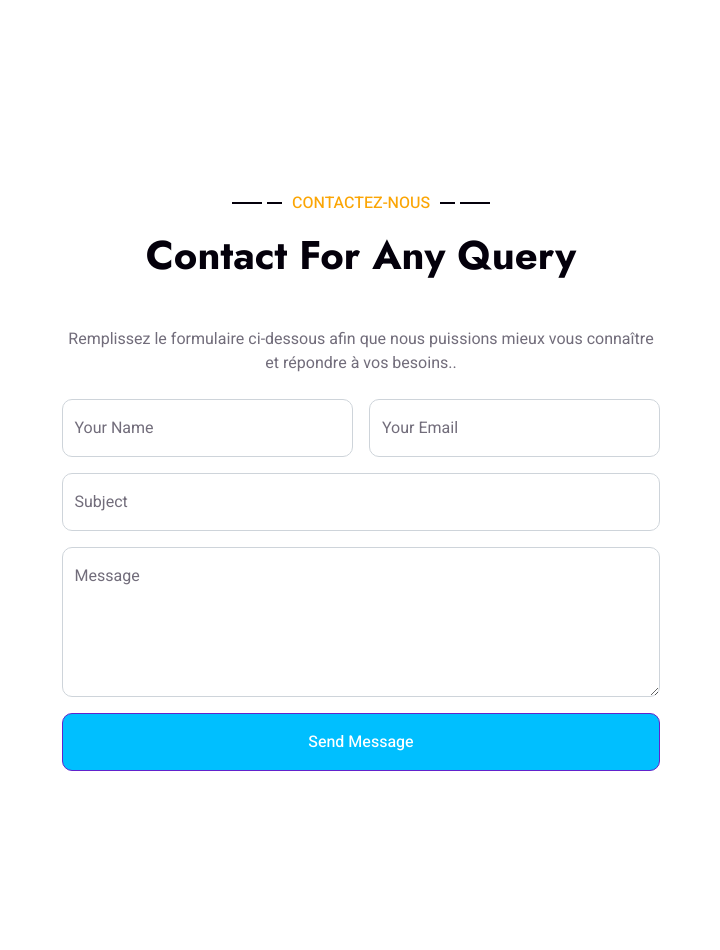
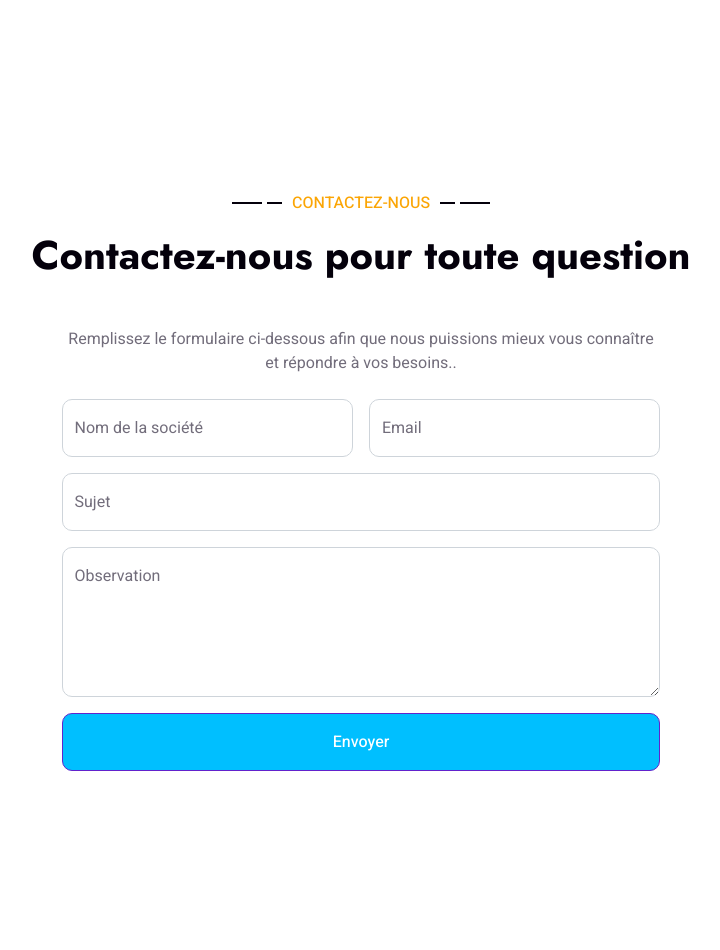
Before and after one commit to rira453/fine_ao, a Django app: page /contact.html in a window 1280 px wide. Shown: the part 498-1448 px from the top of the page, without its empty margins (279-999 px from the left). Run offline with Django 5.2, Linux system fonts and the light colour scheme; some libraries are stand-ins or nearby versions.

Commit message:
commit attempt

```diff
--- a/templates/contact.html
+++ b/templates/contact.html
@@ -189,7 +189,7 @@
             <div class="container py-5 px-lg-5">
                 <div class="wow fadeInUp" data-wow-delay="0.1s">
                     <p class="section-title text-secondary justify-content-center"><span></span>Contactez-nous<span></span></p>
-                    <h1 class="text-center mb-5">Contact For Any Query</h1>
+                    <h1 class="text-center mb-5">Contactez-nous pour toute question</h1>
                 </div>
                 <div class="row justify-content-center">
                     <div class="col-lg-7">
@@ -200,29 +200,29 @@
                                     <div class="col-md-6">
                                         <div class="form-floating" style="border-color: deepskyblue;">
                                             <input type="text" class="form-control" id="name" placeholder="Your Name">
-                                            <label for="name">Your Name</label>
+                                            <label for="name">Nom de la société</label>
                                         </div>
                                     </div>
                                     <div class="col-md-6">
                                         <div class="form-floating">
                                             <input type="email" class="form-control" id="email" placeholder="Your Email">
-                                            <label for="email">Your Email</label>
+                                            <label for="email">Email</label>
                                         </div>
                                     </div>
                                     <div class="col-12">
                                         <div class="form-floating">
                                             <input type="text" class="form-control" id="subject" placeholder="Subject">
-                                            <label for="subject">Subject</label>
+                                            <label for="subject">Sujet</label>
                                         </div>
                                     </div>
                                     <div class="col-12">
                                         <div class="form-floating">
                                             <textarea class="form-control" placeholder="Leave a message here" id="message" style="height: 150px"></textarea>
-                                            <label for="message">Message</label>
+                                            <label for="message">Observation</label>
                                         </div>
                                     </div>
                                     <div class="col-12">
-                                        <button class="btn btn-primary w-100 py-3" style="background-color: deepskyblue;" type="submit">Send Message</button>
+                                        <button class="btn btn-primary w-100 py-3" style="background-color: deepskyblue;" type="submit">Envoyer</button>
                                     </div>
                                 </div>
                             </form>
```
